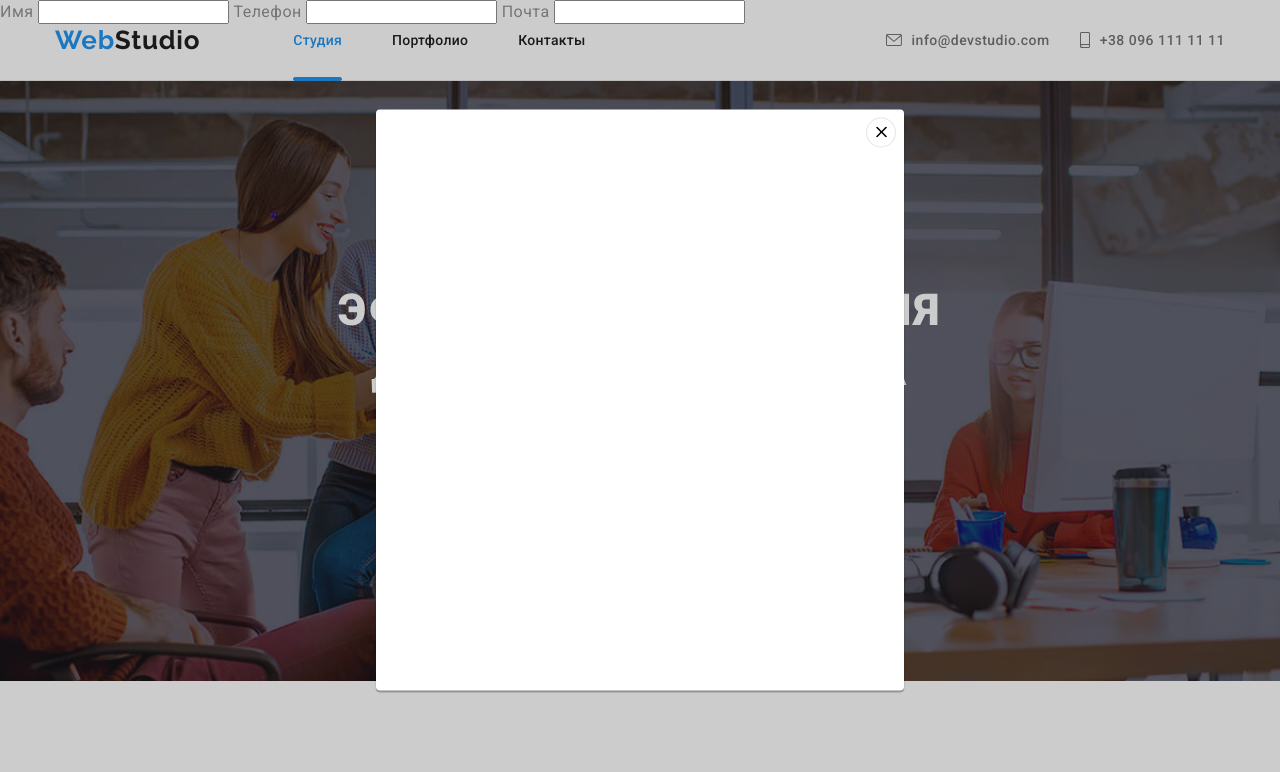
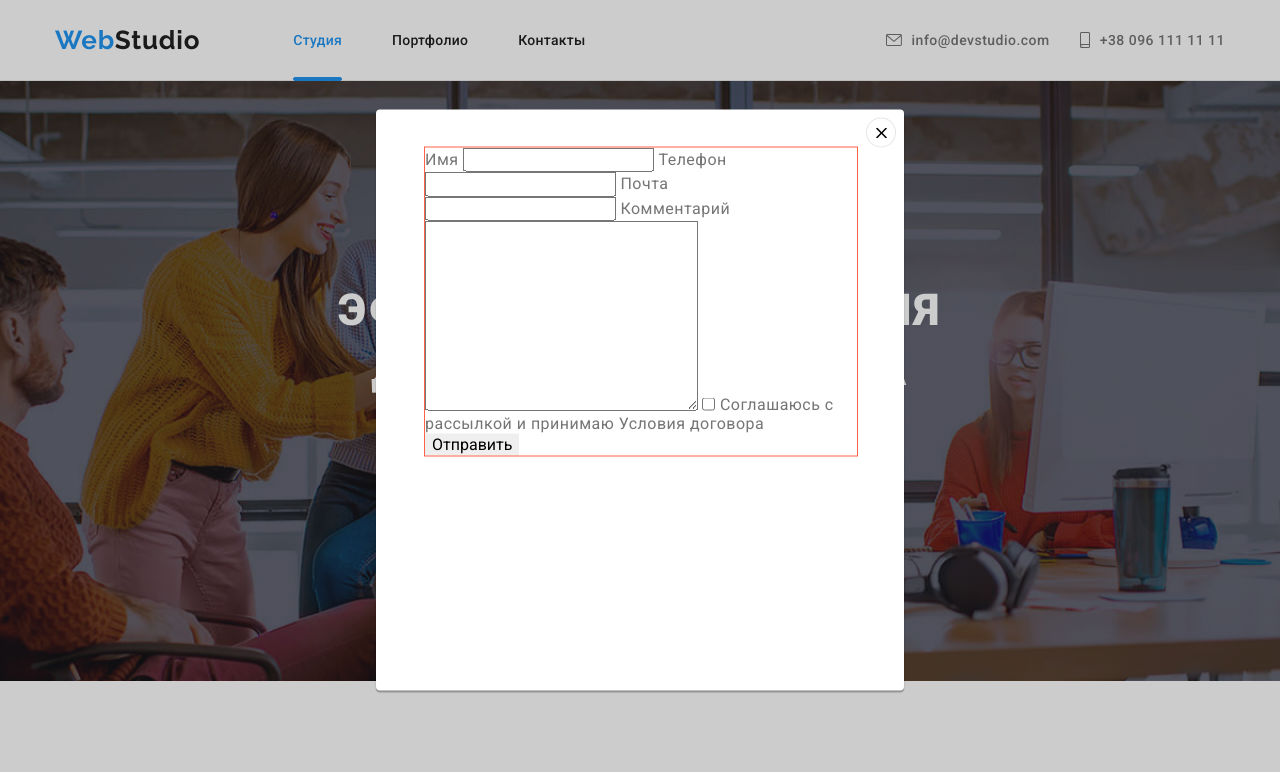
Before and after one commit to AlexandrSukovach/goit-markup-hw-06, a plain HTML site: page index.html in a window 1280 px wide. Both pictures are taken after a click on the button "Заказать услугу". Shown: the top 772 px of the page. Drawn offline with nearby package versions, Linux system fonts and the light colour scheme.

Commit message:
стилизация форм модалки

```diff
--- a/css/styles.css
+++ b/css/styles.css
@@ -654,8 +654,9 @@ button {
 }
 
 .modal-wind {
+   display: flex;
+   flex-direction: column;
    position: absolute;
-   text-align: right;
    padding: 8px;
    width: 528px;
    height: 581px;
@@ -666,9 +667,25 @@ button {
    top: 50%;
    transform: translate(-50%, -50%) scale(1);
    transition: transform 500ms cubic-bezier(0.4, 0, 0.2, 1);
+
+}
+
+.modal-form {
+   padding-left: 41px;
+   padding-right: 39px;
+   padding-bottom: 40px;
+}
+
+.js-speaker-form {
+
+   outline: 1px solid tomato;
 }
 
 .btn-close-service {
+   display: flex;
+   justify-content: center;
+   align-items: center;
+   margin-left: auto;
    width: 30px;
    height: 30px;
    background-color: var(--accent-color);
--- a/index.html
+++ b/index.html
@@ -317,8 +317,7 @@
                   <use href="./images/icons.svg#icon-Vector-close"></use>
                </svg>
             </button>
-         </div>
-         <div>
+            <div class="modal-form">
                <form class="js-speaker-form">
                   <label for="user-name">Имя</label>
                   <input type="text" name="user-name" id="user-name">
@@ -326,9 +325,15 @@
                   <input type="tel" name="tel" id="tel">
                   <label for="mail">Почта</label>
                   <input type="email" name="email" id="mail">
-
+                  <label for="coment">Комментарий</label>
+                  <textarea name="" id="" cols="30" rows="10" id="coment"></textarea>
+                  <input type="checkbox" name="" id="agreement">
+                  <label for="agreement">Соглашаюсь с рассылкой и принимаю Условия договора</label>
+                  <button type="submit">Отправить</button>
                </form>
             </div>
+         </div>
+
       </div>
    </main>
 
```
Lines whose indentation alone changed are shown as unchanged.
